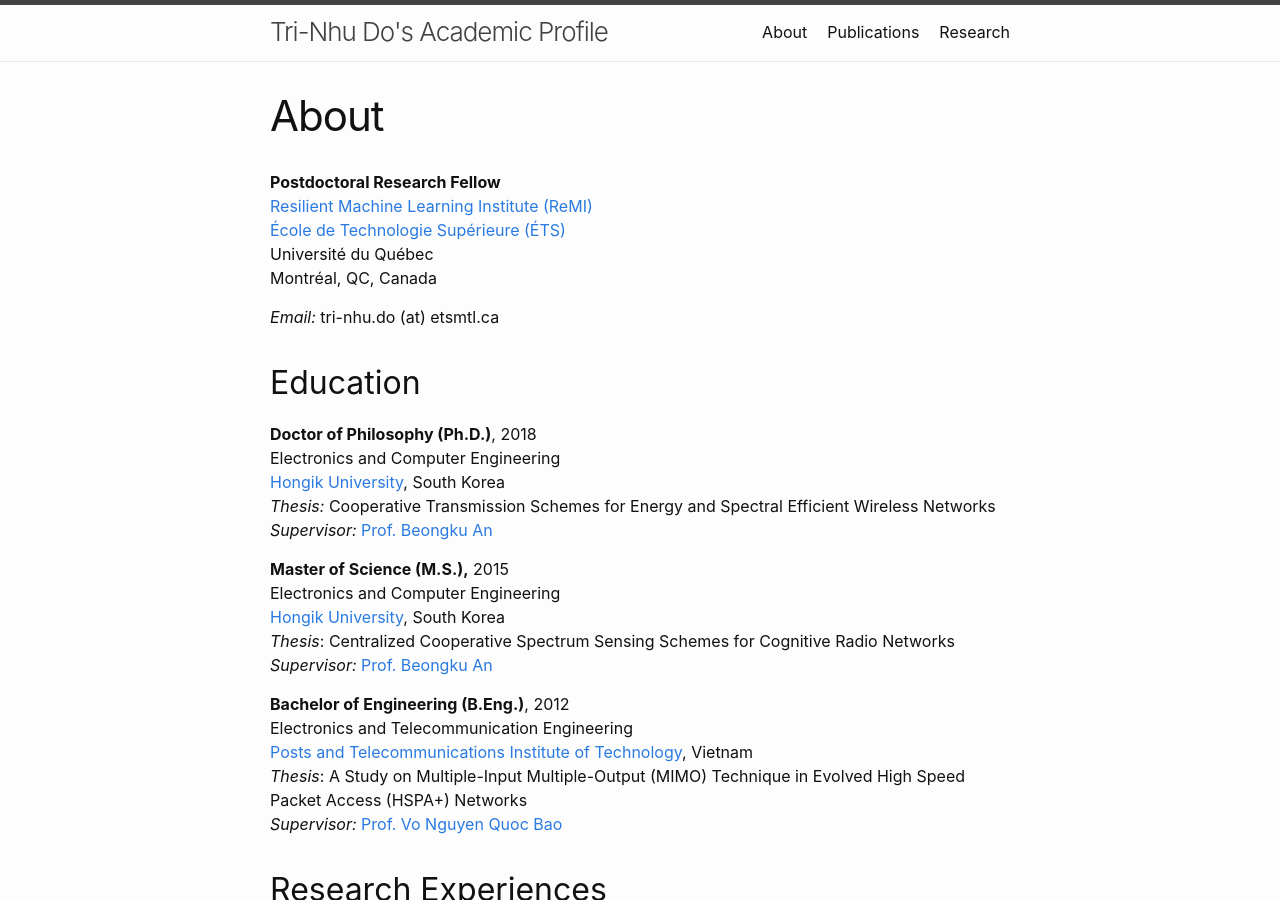
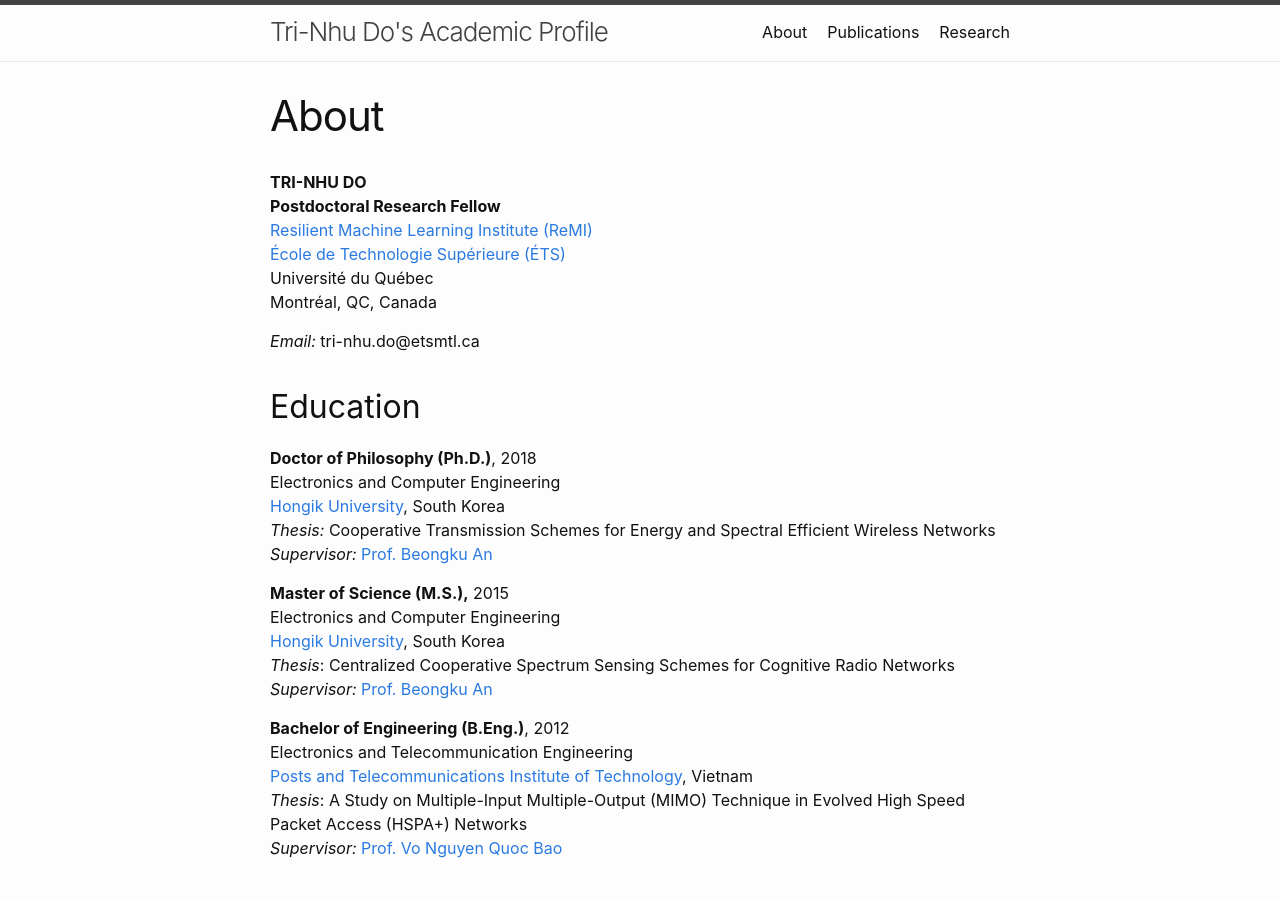
Before and after one commit to trinhudo/trinhudo.github.io, a Jekyll site: the page built from about.md, in a window 1280 px wide and 900 px high. Built offline with Jekyll 4.4.1, drawn with Linux system fonts in a browser that asks for light colours.

Commit message:
GitHub Desktop / PyCharm

```diff
--- a/_config.yml
+++ b/_config.yml
@@ -22,7 +22,7 @@
 
 # Theme-specific settings
 
-minima:
+#minima:
   # Minima date format.
   # Refer to https://shopify.github.io/liquid/filters/date/ if you want to customize this.
   #
@@ -30,22 +30,11 @@
 
   # Generate social links in footer.
   #
-   social_links:
-  #   - { platform: devto,          user_url: "https://dev.to/jekyll" }
-  #   - { platform: dribbble,       user_url: "https://dribbble.com/jekyll" }
-  #   - { platform: facebook,       user_url: "https://www.facebook.com/jekyll" }
-     - { platform: flickr,         user_url: "https://www.flickr.com/people/tri-nhu-do/" }
-     - { platform: github,         user_url: "https://github.com/trinhudo" }
-     - { platform: google_scholar, user_url: "https://scholar.google.com/citations?user=cwdP-oYAAAAJ&hl=en" }
-  #   - { platform: instagram,      user_url: "https://www.instagram.com/jekyll" }
-  #   - { platform: keybase,        user_url: "https://keybase.io/jekyll" }
-     - { platform: linkedin,       user_url: "https://www.linkedin.com/in/tri-nhu-do" }
-     - { platform: microdotblog,   user_url: "https://tri-nhu.blog" }
-  #   - { platform: pinterest,      user_url: "https://www.pinterest.com/jekyll" }
-  #   - { platform: stackoverflow,  user_url: "https://stackoverflow.com/users/1234567/jekyll" }
-  #   - { platform: telegram,       user_url: "https://t.me/jekyll" }
-  #   - { platform: twitter,        user_url: "https://twitter.com/jekyllrb" }
-  #   - { platform: youtube,        user_url: "https://www.youtube.com/jekyll" }
+#   social_links:
+#     - { platform: flickr,         user_url: "https://www.flickr.com/people/tri-nhu-do/" }
+#     - { platform: github,         user_url: "https://github.com/trinhudo" }
+#     - { platform: google_scholar, user_url: "https://scholar.google.com/citations?user=cwdP-oYAAAAJ&hl=en" }
+#     - { platform: linkedin,       user_url: "https://www.linkedin.com/in/tri-nhu-do" }
 
 # If you want to link only specific pages in your header, uncomment this and add the path to the pages in
 # order as they should show up.
--- a/_includes/footer.html
+++ b/_includes/footer.html
@@ -5,13 +5,6 @@
 
     <div class="footer-col-wrapper">
       <div class="footer-col">
-        <p class="feed-subscribe">
-          <a href="{{ site.feed.path | default: 'feed.xml' | absolute_url }}">
-            <svg class="svg-icon orange">
-              <use xlink:href="{{ 'assets/minima-social-icons.svg#rss' | relative_url }}"></use>
-            </svg><span>Subscribe</span>
-          </a>
-        </p>
       {%- if site.author %}
         <ul class="contact-list">
           {% if site.author.name -%}
--- a/about.md
+++ b/about.md
@@ -4,13 +4,14 @@
 permalink: /about/
 ---
 
+**TRI-NHU DO**
 **Postdoctoral Research Fellow**
 <a href="https://remi-institute.com/" target="_blank">Resilient Machine Learning Institute (ReMI)</a>
 <a href="https://www.etsmtl.ca/" target="_blank">École de Technologie Supérieure (ÉTS)</a>
 Université du Québec
 Montréal, QC, Canada
 
-*Email:*  tri-nhu.do (at) etsmtl.ca
+*Email:*  tri-nhu.do@etsmtl.ca
 
 ## Education
 
```
Also changed, not shown: README.md, 9 other files.
